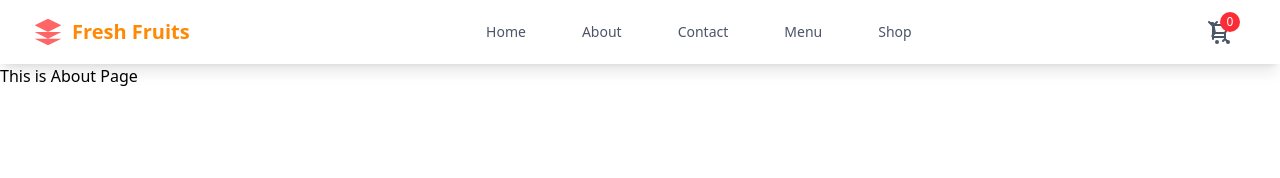
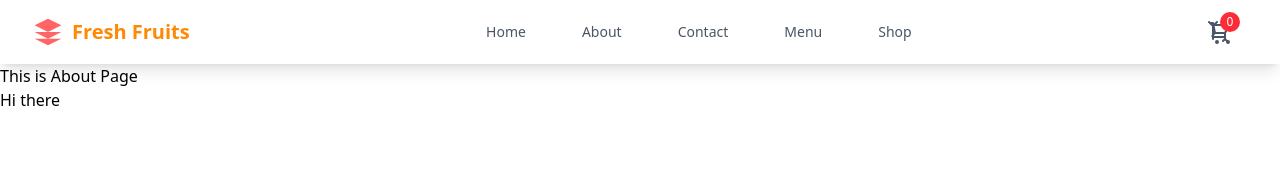
Before and after one commit to saifhusain62/Fruits_ecommerce, a React (Vite) app: page /about in a window 1280 px wide. Shown: the top 178 px of the page. Built offline with nearby package versions, Linux system fonts and the light colour scheme.

Commit message:
About Updated

```diff
--- a/src/pages/About.jsx
+++ b/src/pages/About.jsx
@@ -4,6 +4,8 @@ function About() {
   return (
     <div>
       This is About Page
+
+      <h1>Hi there</h1>
     </div>
   )
 }
```
